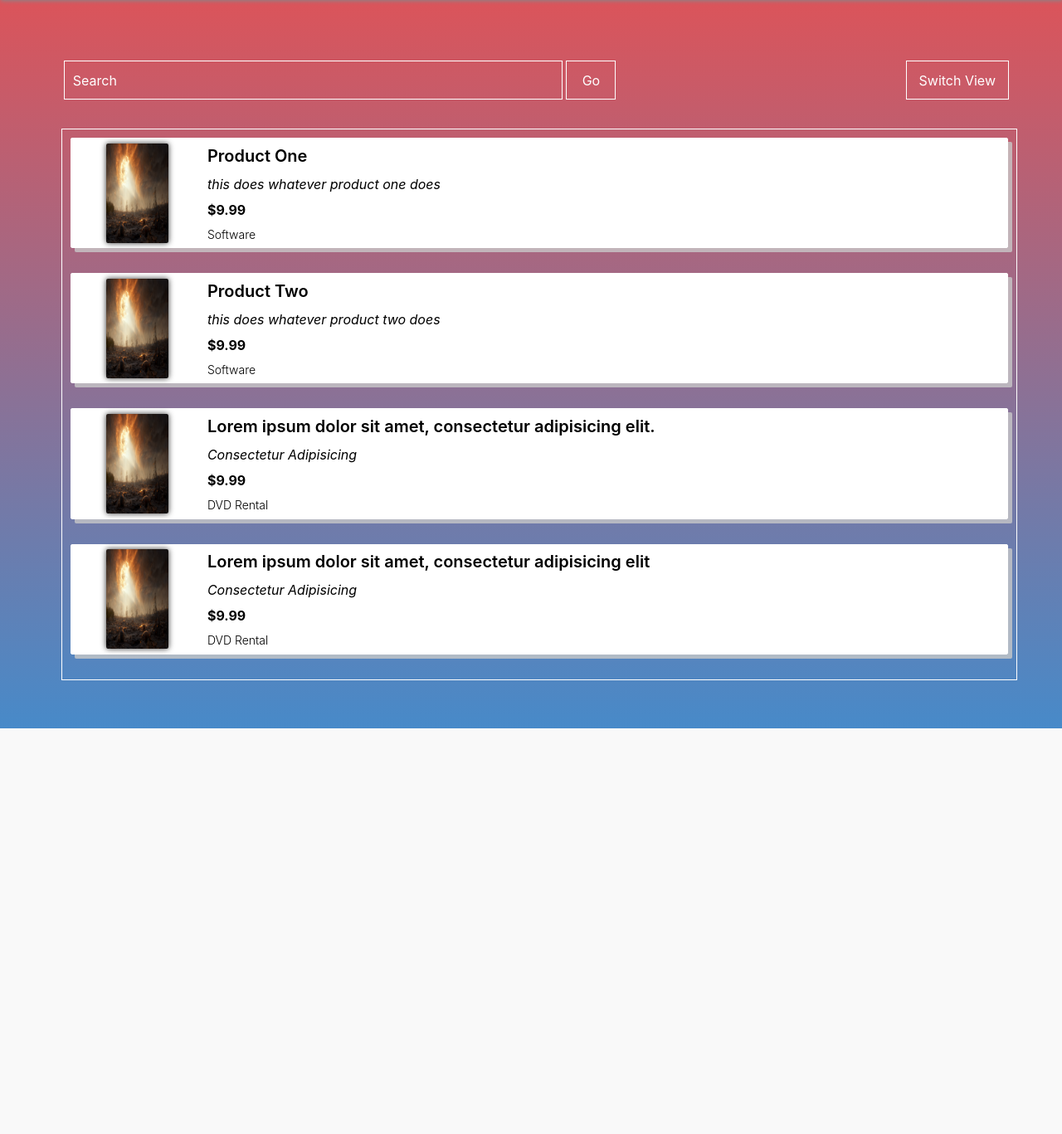
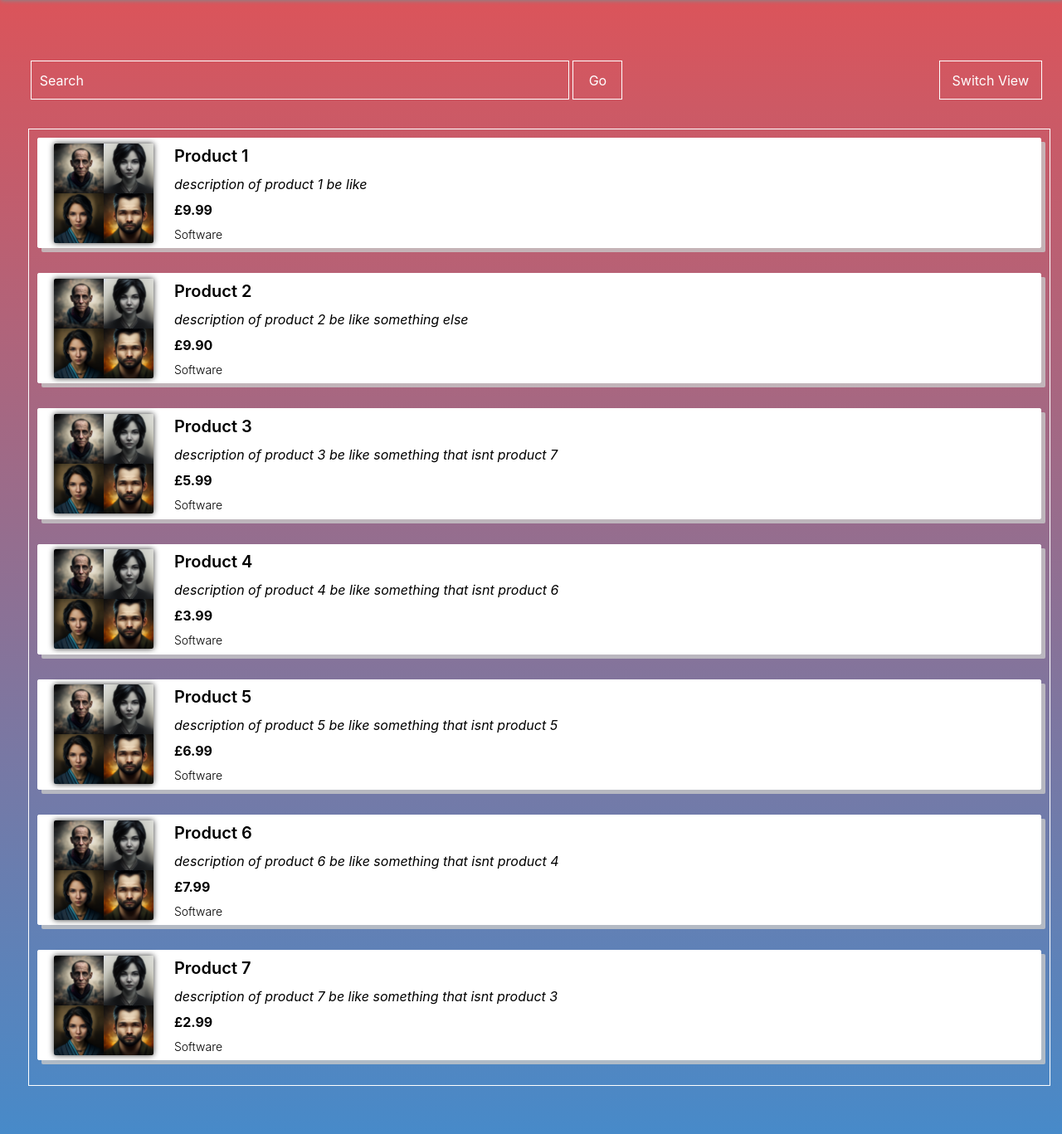
Before and after one commit to GalacticSquirel/crazysuite, a Flask app: page /shop in a window 1280 px wide. Shown: the part 90-1457 px from the top of the page at 83% size. Before the commit the page ends 968 px from the top, so only its background shows below. Run offline with Flask 2, Linux system fonts and the light colour scheme; some libraries are stand-ins or nearby versions.

Commit message:
items are systematically generated and info passed through to productdetails.html

```diff
--- a/web/app.py
+++ b/web/app.py
@@ -34,9 +34,49 @@ def favicon():
 def account():
     return render_template('account.html', name=current_user.name)
 
+
+
 @main.route('/shop')
 def shop():
-    return render_template("shop.html")
+    def add_url(x):
+        x["url"] = url_for("main.productdetails", **x)
+        return x
+    shop_items = [{"name": "Product 1", "description": "description of product 1 be like","price": "£9.99","genre": "Software",
+                   "image_url": url_for('main.images', image_name='product1'), "big_image_url": url_for('main.images', image_name='product1')},
+                  {"name": "Product 2", "description": "description of product 2 be like something else","price": "£9.90","genre": "Software",
+                   "image_url": url_for('main.images', image_name='product1'), "big_image_url": url_for('main.images', image_name='product1')},
+                  {"name": "Product 3", "description": "description of product 3 be like something that isnt product 7","price": "£5.99","genre": "Software",
+                   "image_url": url_for('main.images', image_name='product1'), "big_image_url": url_for('main.images', image_name='product1')},
+                  {"name": "Product 4", "description": "description of product 4 be like something that isnt product 6","price": "£3.99","genre": "Software",
+                   "image_url": url_for('main.images', image_name='product1'), "big_image_url": url_for('main.images', image_name='product1')},
+                  {"name": "Product 5", "description": "description of product 5 be like something that isnt product 5","price": "£6.99","genre": "Software",
+                   "image_url": url_for('main.images', image_name='product1'), "big_image_url": url_for('main.images', image_name='product1')},
+                  {"name": "Product 6", "description": "description of product 6 be like something that isnt product 4","price": "£7.99","genre": "Software",
+                   "image_url": url_for('main.images', image_name='product1'), "big_image_url": url_for('main.images', image_name='product1')},
+                  {"name": "Product 7", "description": "description of product 7 be like something that isnt product 3","price": "£2.99","genre": "Software",
+                   "image_url": url_for('main.images', image_name='product1'), "big_image_url": url_for('main.images', image_name='product1')}]
+    with_urls = list(map(lambda x: add_url(x), shop_items))
+    return render_template("shop.html", shop_items=with_urls)
+
+@main.route("/productdetails/")
+def productdetails():
+
+    item_details = {"name": request.args.get('name', default = 1, type = str),
+                    "description": request.args.get('description', default = 1, type = str),
+                    "genre": request.args.get('genre', default = 1, type = str),
+                    "image_url": request.args.get('image_url', default = 1, type = str),
+                    "price": request.args.get('price', default = 1, type = str),
+                    "big_image_url": request.args.get('big_image_url', default = 1, type = str)}
+
+    return render_template("productdetails.html", item_details=item_details)
+
+@main.route("/productdetails/productdetails.css")
+def product_detailscss():
+    return send_file("templates//productdetails.css")
+
+@main.route("/productdetails/style.css")
+def product_detailsstylecss():
+    return send_file("templates//style.css")
 
 @main.route("/products")
 @login_required
@@ -63,9 +103,12 @@ def productscss():
 def shopcss():
     return send_file("templates//shop.css")
 
-@main.route("/placehold_image")
-def placehold():
-    return send_file("templates//place_hold.png")
+@main.route("/images/<image_name>")
+def images(image_name):
+    if str(image_name) +".png" in os.listdir("templates//images"):
+        return send_file(f"templates//images//{image_name}.png")
+    else:
+        return send_file(f"templates//images//place_hold.png")
 
 app = create_app()
 
--- a/web/templates/base.html
+++ b/web/templates/base.html
@@ -51,9 +51,8 @@
 
 
         <div class="hero-body", id="A1">
-            <div class="container has-text-centered">
                 {% block content %}{% endblock %}
-            </div>
+
         </div>
     </section>
 </body>
--- a/web/templates/shop.css
+++ b/web/templates/shop.css
@@ -66,7 +66,6 @@ button:hover {
     background-color: #FFFFFF
 }
 
-
 #view {
     display: none;
     width: auto;
@@ -80,7 +79,14 @@ button:hover {
     height: 47px;
     color: #FFFFFF
 }
-
+#container{
+    text-align: center;
+    width: 100%;
+    height: 100%;
+}
+#vertical-layout{
+    text-align: center;
+}
 input#search {
     width: 30%;
     width: calc(100% - 90px);
--- a/web/templates/shop.html
+++ b/web/templates/shop.html
@@ -3,6 +3,9 @@
 {% block content %}
 <link rel="stylesheet" href="shop.css">
 <script src="//ajax.googleapis.com/ajax/libs/jquery/1.9.1/jquery.min.js"></script>
+<div vertical-layout id="container">
+    <div vertical-layout id="vertical-layout">
+        <div id="container-tools">
             <div class="tools">
                 <div class="search-area">
                     <input type="text" id="search" placeholder="Search"/>
@@ -12,57 +15,26 @@
                     <button id="view">Switch View</button>
                 </div>
             </div>
+        </div>
+        <div id="container-products">
             <div class="products products-table">
-    <div class="product" onclick="location.href='place';">
+                {% for item in shop_items %}
+
+                <div class="product" onclick="location.href='{{ item["url"] }}';">
                     <div class="product-img">
-            <img src="{{ url_for('main.placehold') }}">
+                        <img src="{{ item['image_url'] }}">
                     </div>
                     <div class="product-content">
                         <h3>
-                Product One
-                <small>this does whatever product one does</small>
+                            {{ item["name"] }}
+                            <small>{{ item["description"] }}</small>
                         </h3>
-            <p class="product-text price">$9.99</p>
-            <p class="product-text genre">Software</p>
+                        <p class="product-text price">{{ item["price"] }}</p>
+                        <p class="product-text genre">{{ item["genre"] }}</p>
                     </div>
                 </div>
-    <div class="product">
-        <div class="product-img">
-            <img src="{{ url_for('main.placehold') }}">
-        </div>
-        <div class="product-content">
-            <h3>
-                Product Two
-                <small>this does whatever product two does</small>
-            </h3>
-            <p class="product-text price">$9.99</p>
-            <p class="product-text genre">Software</p>
-        </div>
-    </div>
-    <div class="product">
-        <div class="product-img">
-            <img src="{{ url_for('main.placehold') }}">
-        </div>
-        <div class="product-content">
-            <h3>
-                Lorem ipsum dolor sit amet, consectetur adipisicing elit.
-                <small>Consectetur Adipisicing</small>
-            </h3>
-            <p class="product-text price">$9.99</p>
-            <p class="product-text genre">DVD Rental</p>
-        </div>
-    </div>
-    <div class="product">
-        <div class="product-img">
-            <img src="{{ url_for('main.placehold') }}">
-        </div>
-        <div class="product-content">
-            <h3>
-                Lorem ipsum dolor sit amet, consectetur adipisicing elit
-                <small>Consectetur Adipisicing</small>
-            </h3>
-            <p class="product-text price">$9.99</p>
-            <p class="product-text genre">DVD Rental</p>
+
+                {% endfor %}
             </div>
         </div>
     </div>
```
Also changed, not shown: web/templates/productdetails.css (added, +41 -0 lines), web/templates/productdetails.html (added, +12 -0 lines), web/templates/images/place_hold.png (renamed from web/templates/place_hold.png), web/templates/images/product1.png (added). Lines whose indentation alone changed are shown as unchanged.
